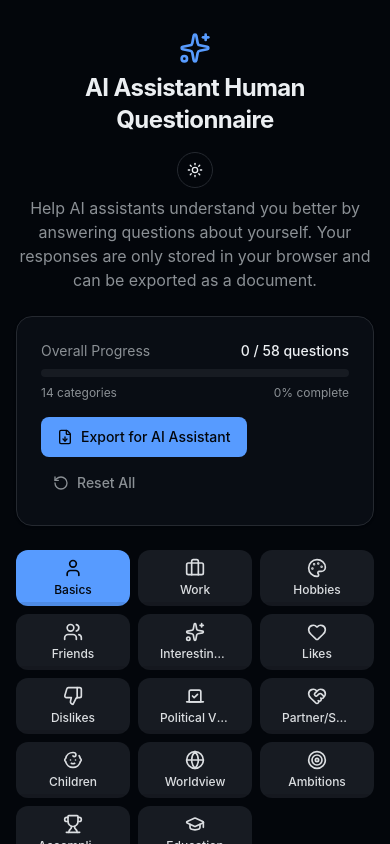
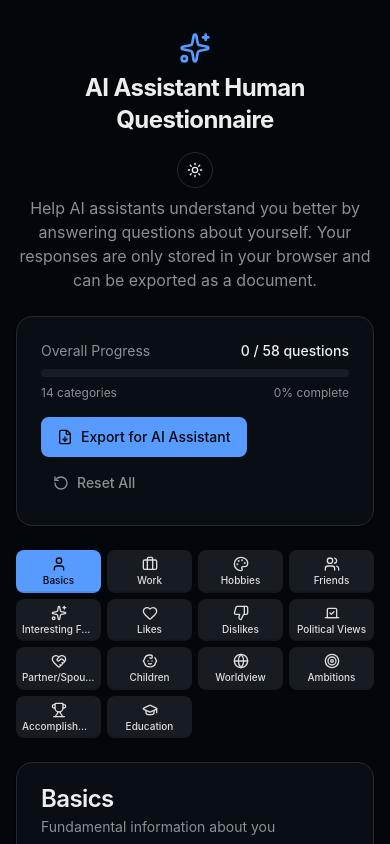
Before and after one commit to DontFretBrett/ai-assistant-human-questionnaire, a React (Vite) app: page / in a window 390 px wide. Shown: the top 844 px of the page. Built offline with nearby package versions, Linux system fonts and the light colour scheme.

Commit message:
fix: compact category navigation for mobile

```diff
--- a/src/components/CategoryNav.tsx
+++ b/src/components/CategoryNav.tsx
@@ -54,7 +54,7 @@ export function CategoryNav({ activeCategory, onCategoryChange, data }: Category
 
   return (
     <nav className="w-full">
-      <div className="grid grid-cols-3 sm:grid-cols-4 md:grid-cols-7 gap-2">
+      <div className="grid grid-cols-4 sm:grid-cols-5 md:grid-cols-7 gap-1.5">
         {categories.map((category) => {
           const Icon = iconMap[category.icon]
           const progress = getCategoryProgress(category.id)
@@ -65,7 +65,7 @@ export function CategoryNav({ activeCategory, onCategoryChange, data }: Category
               key={category.id}
               onClick={() => onCategoryChange(category.id)}
               className={cn(
-                "relative flex flex-col items-center gap-1 px-3 py-2 rounded-lg transition-colors w-full",
+                "relative flex flex-col items-center gap-0.5 px-1 py-1.5 rounded-md transition-colors w-full",
                 isActive
                   ? "bg-primary text-primary-foreground"
                   : "bg-secondary hover:bg-secondary/80 text-secondary-foreground"
@@ -73,11 +73,11 @@ export function CategoryNav({ activeCategory, onCategoryChange, data }: Category
               whileHover={{ scale: 1.02 }}
               whileTap={{ scale: 0.98 }}
             >
-              <Icon className="w-5 h-5" />
-              <span className="text-xs font-medium truncate max-w-[70px]">
+              <Icon className="w-4 h-4" />
+              <span className="text-[10px] leading-tight font-medium truncate w-full px-0.5 text-center">
                 {category.name}
               </span>
-              <div className="absolute bottom-0 left-1 right-1 h-1 bg-black/10 rounded-full overflow-hidden">
+              <div className="absolute bottom-0 left-0.5 right-0.5 h-0.5 bg-black/10 rounded-full overflow-hidden">
                 <motion.div
                   className={cn(
                     "h-full rounded-full",
```
